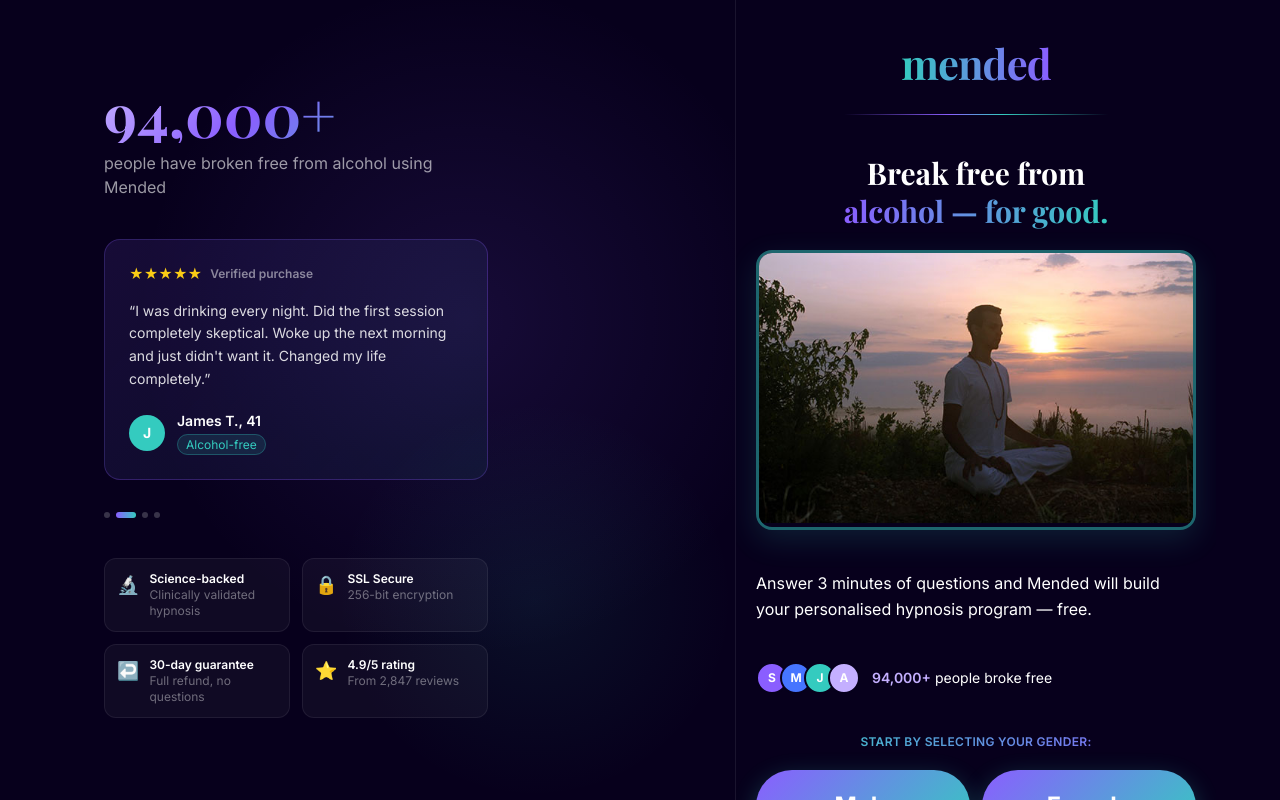
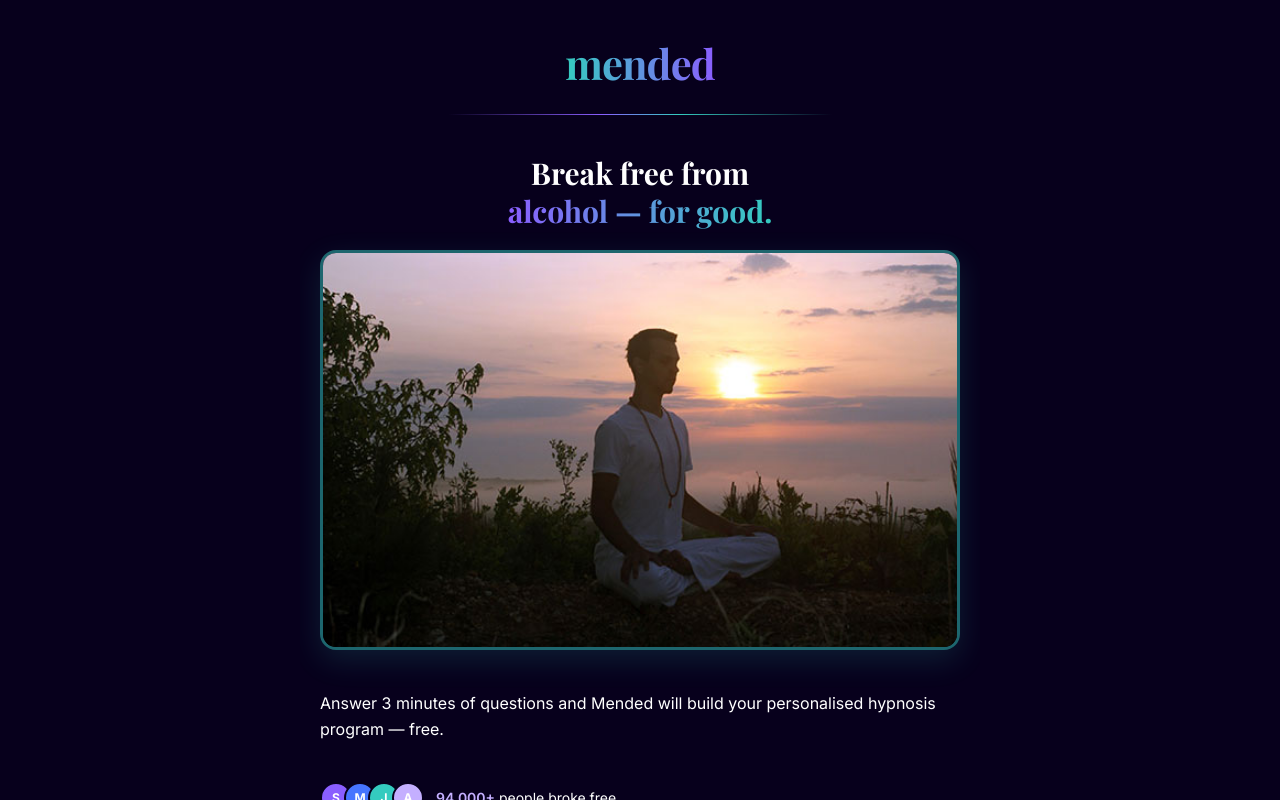
Before and after one commit to andrewhopper1974/mended, a Next.js app: page / in a window 1280 px wide. Shown: the top 800 px of the page. Built offline with nearby package versions, Linux system fonts and the light colour scheme; no server answers; a web font is replaced by a local one.

Commit message:
remove desktop sidebar, single column wider layout (680px max)

```diff
--- a/app/layout.tsx
+++ b/app/layout.tsx
@@ -1,7 +1,6 @@
 import type { Metadata } from "next";
 import { Inter, Playfair_Display } from "next/font/google";
 import "./globals.css";
-import DesktopSidebar from "@/components/DesktopSidebar";
 
 const inter = Inter({
   subsets: ["latin"],
@@ -35,27 +34,11 @@
   return (
     <html lang="en" className={`${inter.variable} ${playfair.variable}`}>
       <body className="bg-quiz-bg text-white antialiased">
-
-        {/* Mobile: single column, centered at 480px max */}
-        {/* Desktop (md+): two columns — quiz left, sidebar right */}
-        <div className="min-h-screen flex justify-center md:justify-start md:max-w-6xl md:mx-auto">
-
-          {/* Sidebar — desktop only, LEFT side */}
-          <div
-            className="hidden md:block flex-1 border-r"
-            style={{ borderColor: "rgba(255,255,255,0.08)" }}
-          >
-            <DesktopSidebar />
-          </div>
-
-          {/* Quiz column — always 480px max, full width on mobile */}
-          <div
-            className="w-full relative overflow-x-hidden"
-            style={{ maxWidth: "480px" }}
-          >
-            {children}
-          </div>
-
+        <div
+          className="min-h-screen w-full mx-auto relative overflow-x-hidden"
+          style={{ maxWidth: "680px" }}
+        >
+          {children}
         </div>
       </body>
     </html>
```
